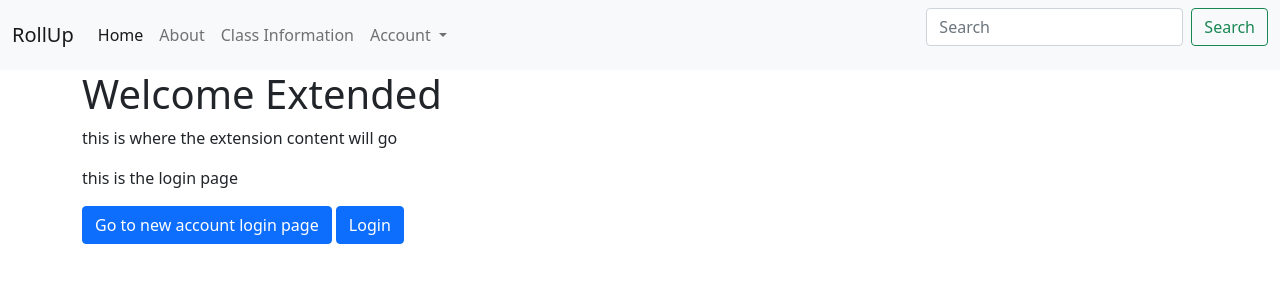
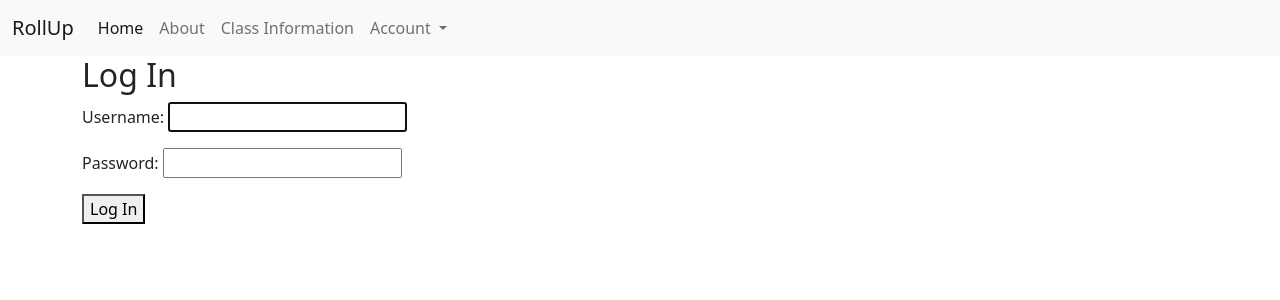
Before and after one commit to ybarr1327/RollUpProject, a Django app: page /login/ in a window 1280 px wide. Shown: the top 300 px of the page. Run offline with Django 3.2, Linux system fonts and the light colour scheme.

Commit message:
login page stuff

```diff
--- a/RollUp/Pages/templates/base.html
+++ b/RollUp/Pages/templates/base.html
@@ -40,10 +40,7 @@
           </li>
 
         </ul>
-        <form class="d-flex">
-          <input class="form-control me-2" type="search" placeholder="Search" aria-label="Search">
-          <button class="btn btn-outline-success" type="submit">Search</button>
-        </form>
+
       </div>
     </div>
   </nav>
--- /dev/null
+++ b/RollUp/Pages/templates/login/login.html
@@ -0,0 +1,10 @@
+{% extends 'base.html' %}
+
+{% block content %}
+<h2>Log In</h2>
+<form method="post">
+	{% csrf_token %}
+	{{ form.as_p }}
+	<button type="submit">Log In</button>
+</form>
+{% endblock content %}
--- a/RollUp/Pages/templates/login/loginpage.html
+++ /dev/null
@@ -1,8 +0,0 @@
-{% extends 'base.html' %}
-{% block content %}
-    <h1>Welcome Extended</h1>
-    <p>this is where the extension content will go</p>
-    <p>this is the login page</p>
-    <a href="{% url 'loginnewaccount' %}" class="btn btn-primary">Go to new account login page</a>
-    <a href="{% url 'account' %}" class="btn btn-primary">Login</a>
-{% endblock content %}
--- a/RollUp/Pages/urls.py
+++ b/RollUp/Pages/urls.py
@@ -1,10 +1,12 @@
 from django.urls import path
-
+from django.contrib import admin
+from django.contrib.auth import views as auth_views
+from django.urls import path, include
 from .views import *
 
 urlpatterns = [
     path('', HomePageView.as_view(), name = 'home1'),
-    path('login/', LoginPageView.as_view(), name = 'login'),
+    path('login/', auth_views.LoginView.as_view(template_name = 'login/login.html'), name = 'login'),
     path('login/newaccount', LoginNewAccount.as_view(), name = 'loginnewaccount'),
     path('about/', AboutPageView.as_view(), name = 'about'),
     path('classinfo/',ClassInfoPageView.as_view(),name = 'classinfo'),
--- a/RollUp/RollUp/settings.py
+++ b/RollUp/RollUp/settings.py
@@ -38,6 +38,7 @@ INSTALLED_APPS = [
     'django.contrib.messages',
     'django.contrib.staticfiles',
     'Pages',
+    'crispy_forms',
 ]
 
 MIDDLEWARE = [
--- a/RollUp/RollUp/urls.py
+++ b/RollUp/RollUp/urls.py
@@ -19,4 +19,6 @@ from django.urls import path,include
 urlpatterns = [
     path('admin/', admin.site.urls),
     path('',include('Pages.urls')),
+
+
 ]
```
